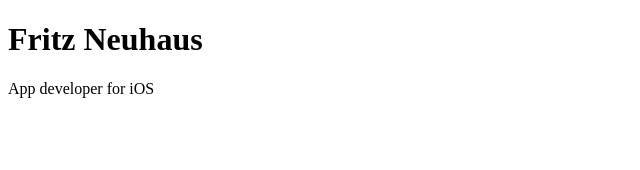
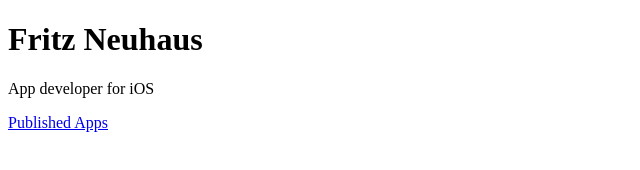
Before and after one commit to fritzneuhaus/fritzneuhaus.github.io, a plain HTML site: page index.html in a window 1280 px wide. Shown: the whole page, without its empty margins (0-640 px from the left). Drawn offline with Linux system fonts and the light colour scheme.

Commit message:
v1.2
Added Link to App Store

```diff
--- a/index.html
+++ b/index.html
@@ -3,5 +3,6 @@
 <body>
 <h1>Fritz Neuhaus</h1>
 <p>App developer for iOS</p>
+<a href="https://apps.apple.com/developer/fritz-neuhaus/id1544298581">Published Apps</a>
 </body>
 </html>
```
